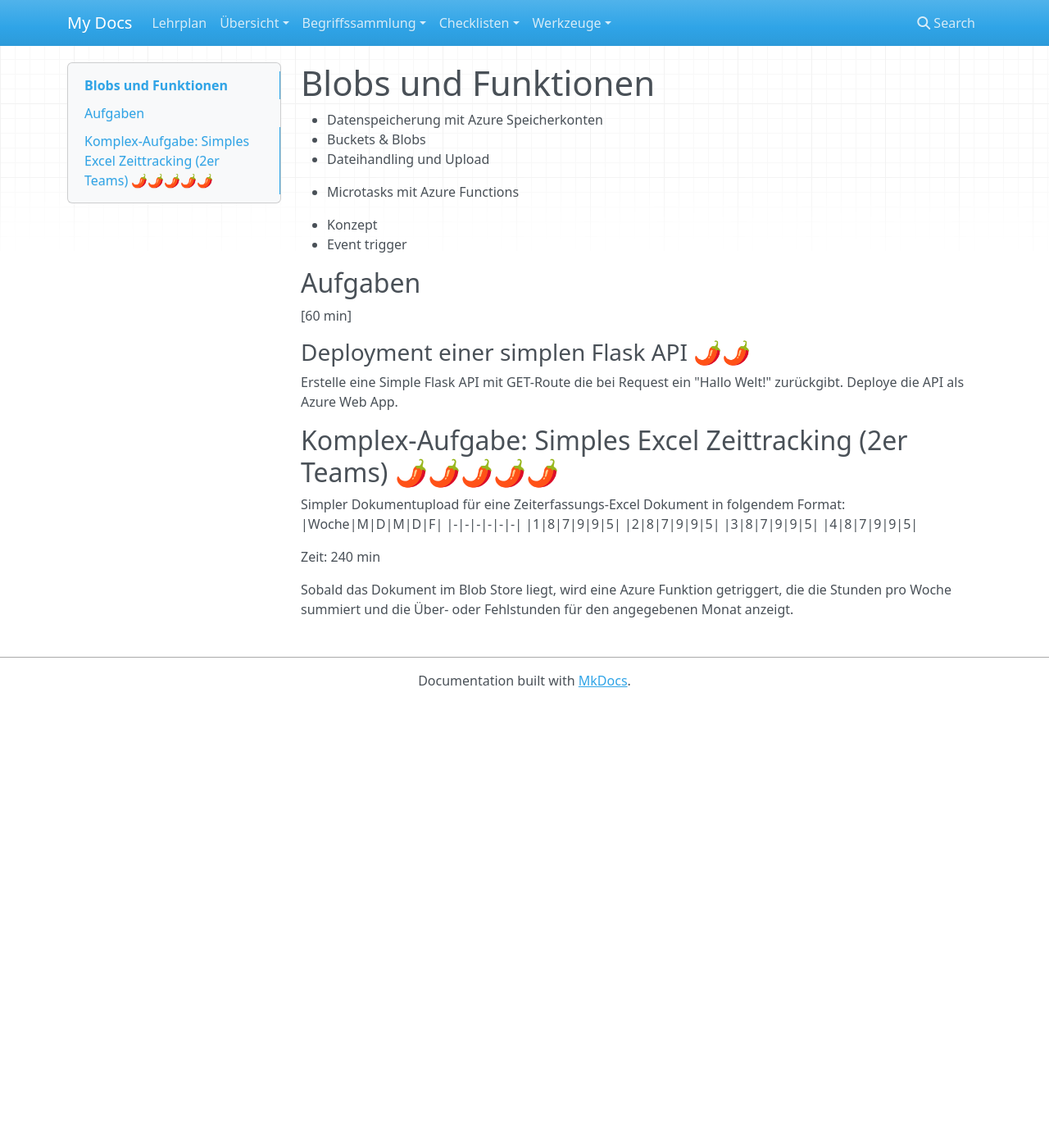
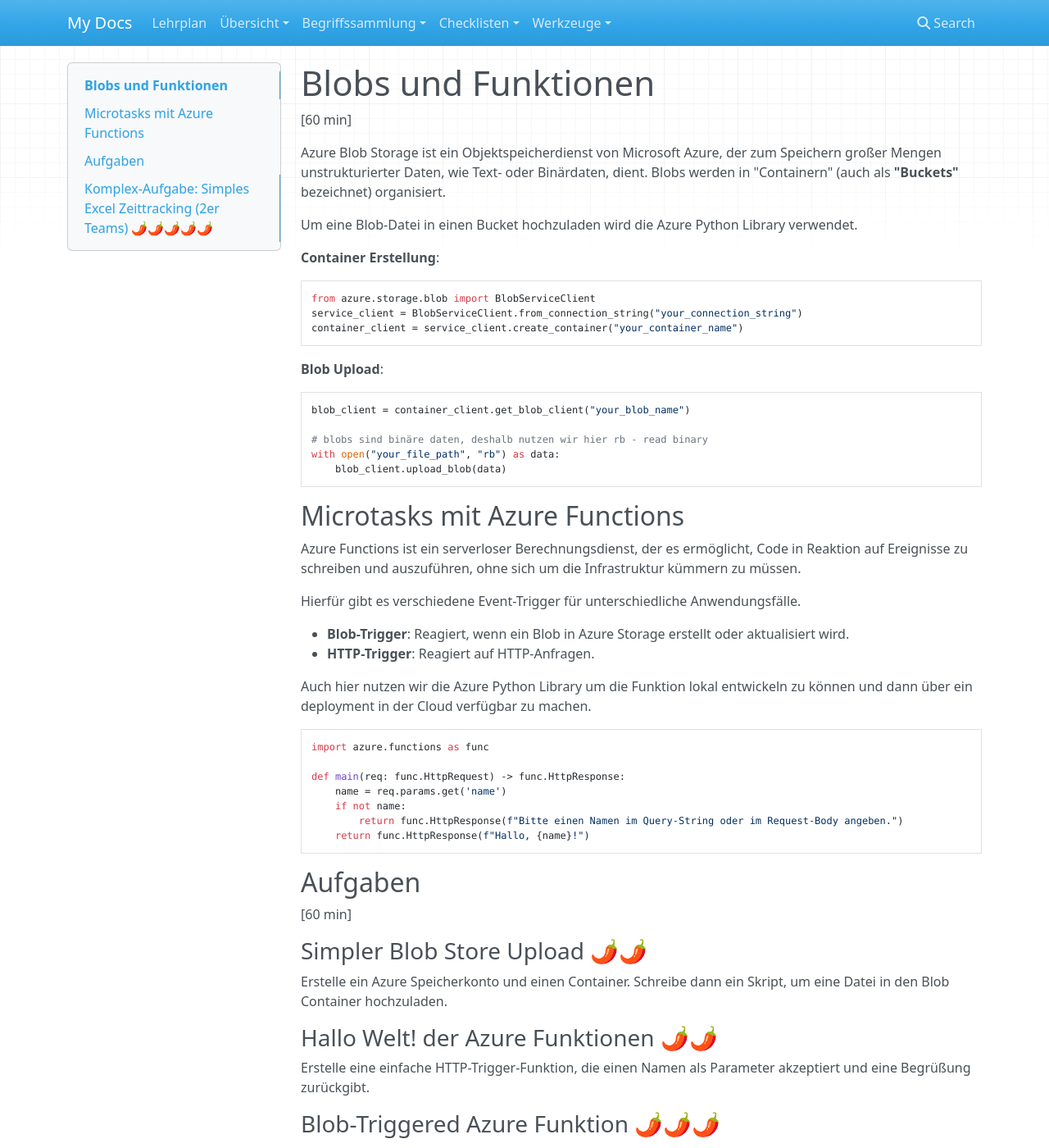
Before and after one commit to kevinsuelzle/Python_Wiki, an MkDocs documentation site: the page built from docs/lehrplan/azure/unterrichte/blobs_funktionen/blobs_funktionen.md, in a window 1280 px wide and 1400 px high. Shown: the whole window at 82% size. Built offline with MkDocs 1.6.1, drawn with Linux system fonts in a browser that asks for light colours; nearby versions of some CDN libraries; some of the changed text lies outside the part shown.

Commit message:
add missing lectures, update tasks, add more tasks
Signed-off-by: Tim Grossmann <contact.timgrossmann@gmail.com>

````diff
--- a/docs/lehrplan/azure/unterrichte/blobs_funktionen/blobs_funktionen.md
+++ b/docs/lehrplan/azure/unterrichte/blobs_funktionen/blobs_funktionen.md
@@ -1,30 +1,71 @@
 # Blobs und Funktionen
+[60 min]
 
-- Datenspeicherung mit Azure Speicherkonten
-  - Buckets & Blobs
-  - Dateihandling und Upload
+Azure Blob Storage ist ein Objektspeicherdienst von Microsoft Azure, der zum Speichern großer Mengen unstrukturierter Daten, wie Text- oder Binärdaten, dient. Blobs werden in "Containern" (auch als **"Buckets"** bezeichnet) organisiert.
 
-- Microtasks mit Azure Functions
-  - Konzept
-  - Event trigger
+Um eine Blob-Datei in einen Bucket hochzuladen wird die Azure Python Library verwendet.
+
+**Container Erstellung**:
+```python
+from azure.storage.blob import BlobServiceClient
+service_client = BlobServiceClient.from_connection_string("your_connection_string")
+container_client = service_client.create_container("your_container_name")
+```
+
+**Blob Upload**:
+```python
+blob_client = container_client.get_blob_client("your_blob_name")
+
+# blobs sind binäre daten, deshalb nutzen wir hier rb - read binary
+with open("your_file_path", "rb") as data:
+    blob_client.upload_blob(data)
+```
+
+
+## Microtasks mit Azure Functions
+
+Azure Functions ist ein serverloser Berechnungsdienst, der es ermöglicht, Code in Reaktion auf Ereignisse zu schreiben und auszuführen, ohne sich um die Infrastruktur kümmern zu müssen.
+
+Hierfür gibt es verschiedene Event-Trigger für unterschiedliche Anwendungsfälle.
+
+- **Blob-Trigger**: Reagiert, wenn ein Blob in Azure Storage erstellt oder aktualisiert wird.
+- **HTTP-Trigger**: Reagiert auf HTTP-Anfragen.
+
+Auch hier nutzen wir die Azure Python Library um die Funktion lokal entwickeln zu können und dann über ein deployment in der Cloud verfügbar zu machen.
+
+```python
+import azure.functions as func
+
+def main(req: func.HttpRequest) -> func.HttpResponse:
+    name = req.params.get('name')
+    if not name:
+        return func.HttpResponse(f"Bitte einen Namen im Query-String oder im Request-Body angeben.")
+    return func.HttpResponse(f"Hallo, {name}!")
+```
 
 
 ## Aufgaben
 [60 min]
 
-### Deployment einer simplen Flask API 🌶️🌶️
-Erstelle eine Simple Flask API mit GET-Route die bei Request ein "Hallo Welt!" zurückgibt. Deploye die API als Azure Web App.
+### Simpler Blob Store Upload 🌶️🌶️
+Erstelle ein Azure Speicherkonto und einen Container. Schreibe dann ein Skript, um eine Datei in den Blob Container hochzuladen.
+
+### Hallo Welt! der Azure Funktionen 🌶️🌶️
+Erstelle eine einfache HTTP-Trigger-Funktion, die einen Namen als Parameter akzeptiert und eine Begrüßung zurückgibt.
+
+### Blob-Triggered Azure Funktion 🌶️🌶️🌶️
+Erweitere die Funktion, um auf einen Blob-Trigger zu reagieren, der eine Textdatei liest und deren Inhalt zurückgibt.
 
 
 ## Komplex-Aufgabe: Simples Excel Zeittracking (2er Teams) 🌶️🌶️🌶️🌶️🌶️
-Simpler Dokumentupload für eine Zeiterfassungs-Excel Dokument in folgendem Format:
+[240 min]
+
+Erstelle einen simplen Dokumentupload für eine Zeiterfassungs-Excel Dokument. Sobald das Dokument im Blob Store liegt, wird eine Azure Funktion getriggert, die die Stunden pro Woche summiert und die Über- oder Fehlstunden für den angegebenen Monat anzeigt.
+
+Das hochgeladene Excel Dokument soll dem folgendem Format folgen.
 |Woche|M|D|M|D|F|
 |-|-|-|-|-|-|
 |1|8|7|9|9|5|
 |2|8|7|9|9|5|
 |3|8|7|9|9|5|
 |4|8|7|9|9|5|
-
-Zeit: 240 min
-
-Sobald das Dokument im Blob Store liegt, wird eine Azure Funktion getriggert, die die Stunden pro Woche summiert und die Über- oder Fehlstunden für den angegebenen Monat anzeigt.
````
Also changed, not shown: docs/lehrplan/azure/unterrichte/cloud_backend.md/cloud_backend.md (deleted, +0 -61 lines), docs/lehrplan/azure/unterrichte/cloud_backend/cloud_backend.md (added, +103 -0 lines), docs/lehrplan/azure/unterrichte/cloud_database/cloud_database.md (+39 -5 lines), docs/lehrplan/azure/images/azure_sql_db.png (added), docs/lehrplan/azure/images/azure_template_wa.png (added).
